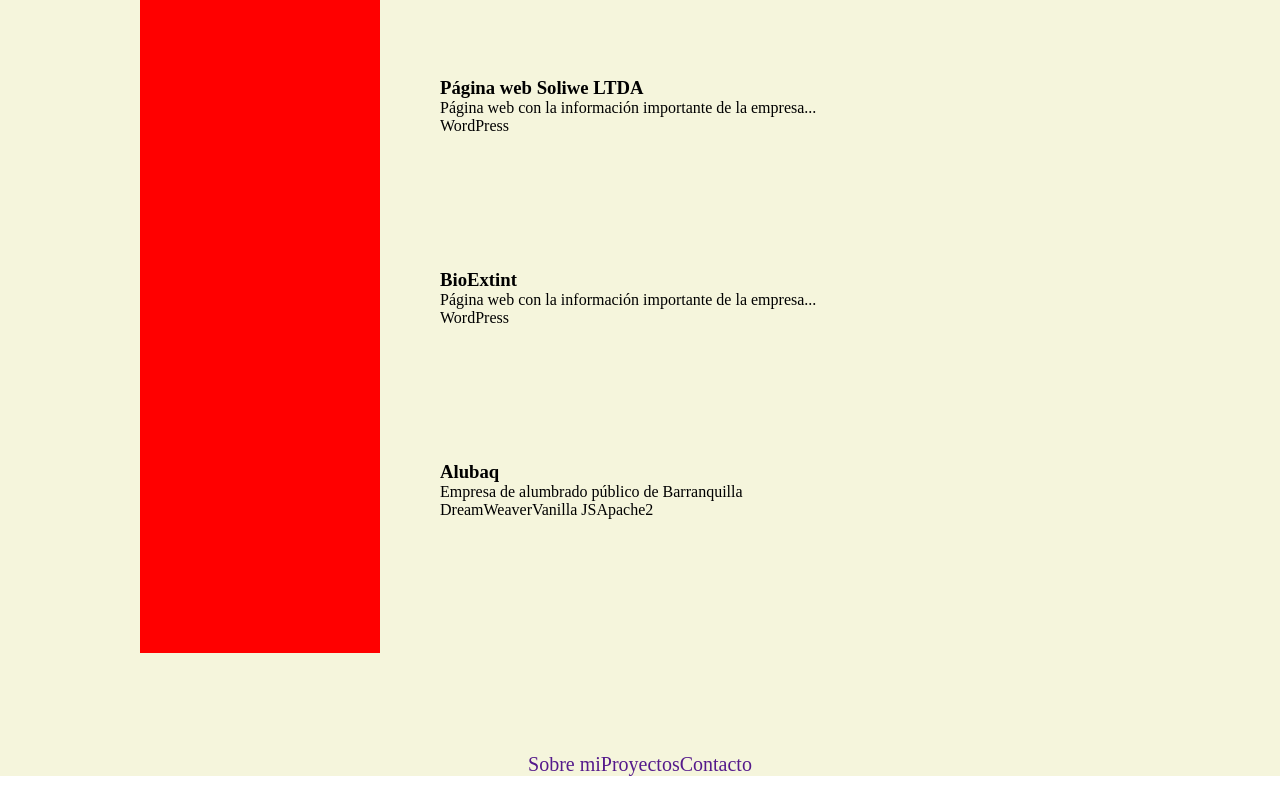
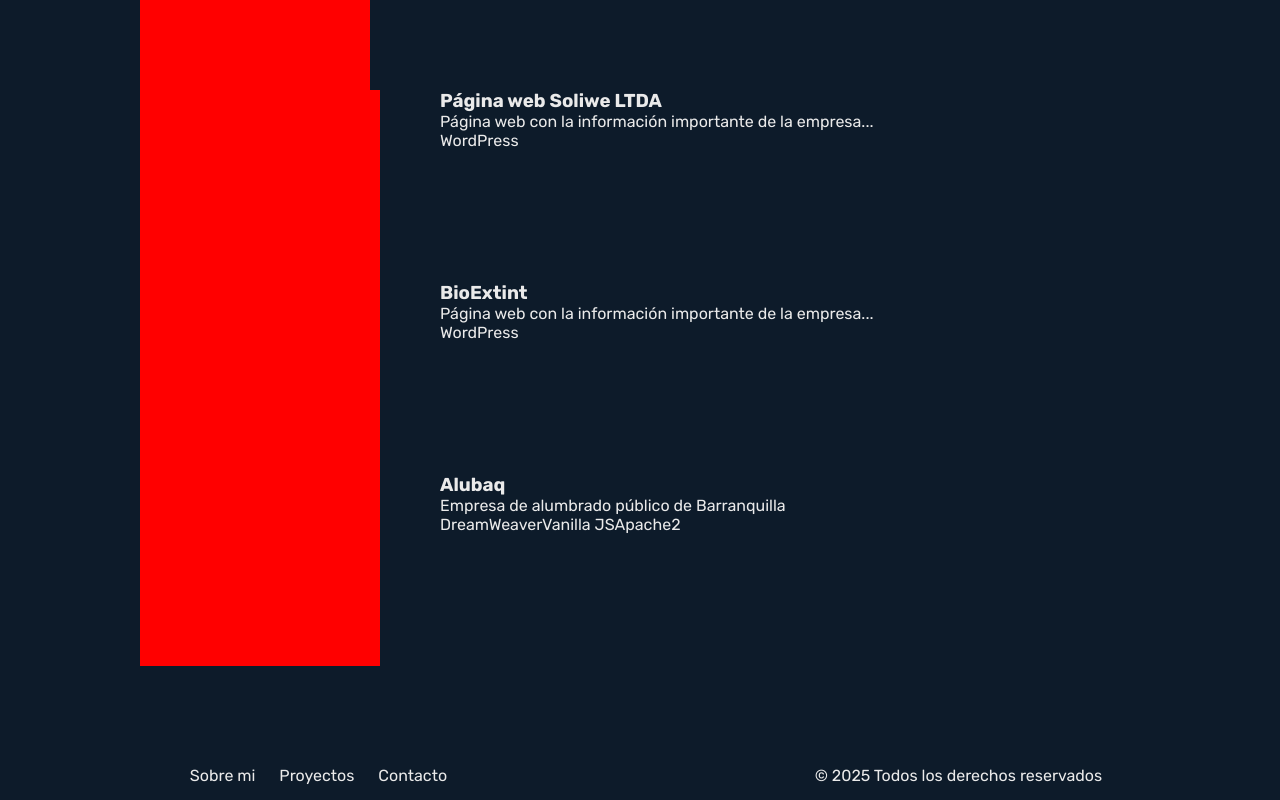
Before and after one commit to EdwardSierra-dev/my-landing-page, a React (Vite) app in the folder my-landing-page/: page / in a window 1280 px wide. Shown: the part 927-1727 px from the top of the page. Before the commit the page ends 1703 px from the top, so only its background shows below. Built offline with nearby package versions, Linux system fonts and the light colour scheme.

Commit message:
Se agrega font-face en App.css Se cambia el background-color por un color azul oscuro Se cambia el color de los strong Se agrega Footer.css y se estila los links del mismo Se cambia la semantica de los link dejandolo dentros de una lista

```diff
--- a/my-landing-page/index.html
+++ b/my-landing-page/index.html
@@ -3,7 +3,7 @@
   <head>
     <meta charset="UTF-8" />
     <meta name="viewport" content="width=device-width, initial-scale=1.0" />
-    <title>Edward Sierra Dev</title>
+    <title>Edward Sierra Dev - Desarrollador Web y Analista QA</title>
   </head>
   <body>
     <div id="root"></div>
--- a/my-landing-page/src/App.css
+++ b/my-landing-page/src/App.css
@@ -3,7 +3,14 @@
   padding: 0;
 }
 
+@font-face {
+  font-family: My-Font;
+  src: url('./assets/fonts/Rubik-VariableFont_wght.ttf');
+}
+
 .App {
-  background-color: beige;
-justify-items: center;
+  background-color: #0D1B2A;
+  justify-items: center;
+  font-family: My-Font, sans-serif;
+  color: #eaeaea;
 }
--- a/my-landing-page/src/components/Footer.jsx
+++ b/my-landing-page/src/components/Footer.jsx
@@ -1,14 +1,19 @@
 import React from 'react';
+import '../styles/Footer.css';
 
 function Footer (){
   return (
     <footer>
       <div className='footer-container'>
-        <div className='rights'></div>
         <div className='links'>
-          <a href="" target="">Sobre mi</a>
-          <a href="" target="">Proyectos</a>
-          <a href="" target="">Contacto</a>
+          <ul>
+            <li><a className='links-footer' href='' target=''>Sobre mi</a></li>
+            <li><a className='links-footer' href='' target=''>Proyectos</a></li>
+            <li><a className='links-footer' href='' target=''>Contacto</a></li>
+          </ul>
+        </div>
+        <div className='rights'>
+          <p>© 2025 Todos los derechos reservados</p>
         </div>
       </div>
     </footer>
--- /dev/null
+++ b/my-landing-page/src/styles/Footer.css
@@ -0,0 +1,19 @@
+footer {
+  width: 100%;
+}
+
+.footer-container {
+  display: flex;
+  justify-content: space-around;
+  padding-bottom: 15px;
+}
+
+.links-footer {
+  font-size: 16px;
+}
+
+.links-footer:hover {
+  text-decoration: underline solid #ff7043;
+  text-underline-offset: 3px;
+  transition: all .7s ease;
+}
--- a/my-landing-page/src/styles/Header.css
+++ b/my-landing-page/src/styles/Header.css
@@ -9,8 +9,3 @@ li {
   display: inline-flex;
   padding: 0 12px;
 }
-
-a {
-  text-decoration: none;
-  font-size: 20px;
-}
--- a/my-landing-page/src/styles/Main.css
+++ b/my-landing-page/src/styles/Main.css
@@ -18,3 +18,13 @@
 .image-container {
   border-radius: 5px;
 }
+
+a {
+  text-decoration: none;
+  font-size: 20px;
+  color: #eaeaea;
+}
+
+strong {
+  color: #ff7043;
+}
```
Also changed, not shown: my-landing-page/src/assets/fonts/Rubik-VariableFont_wght.ttf (added).
